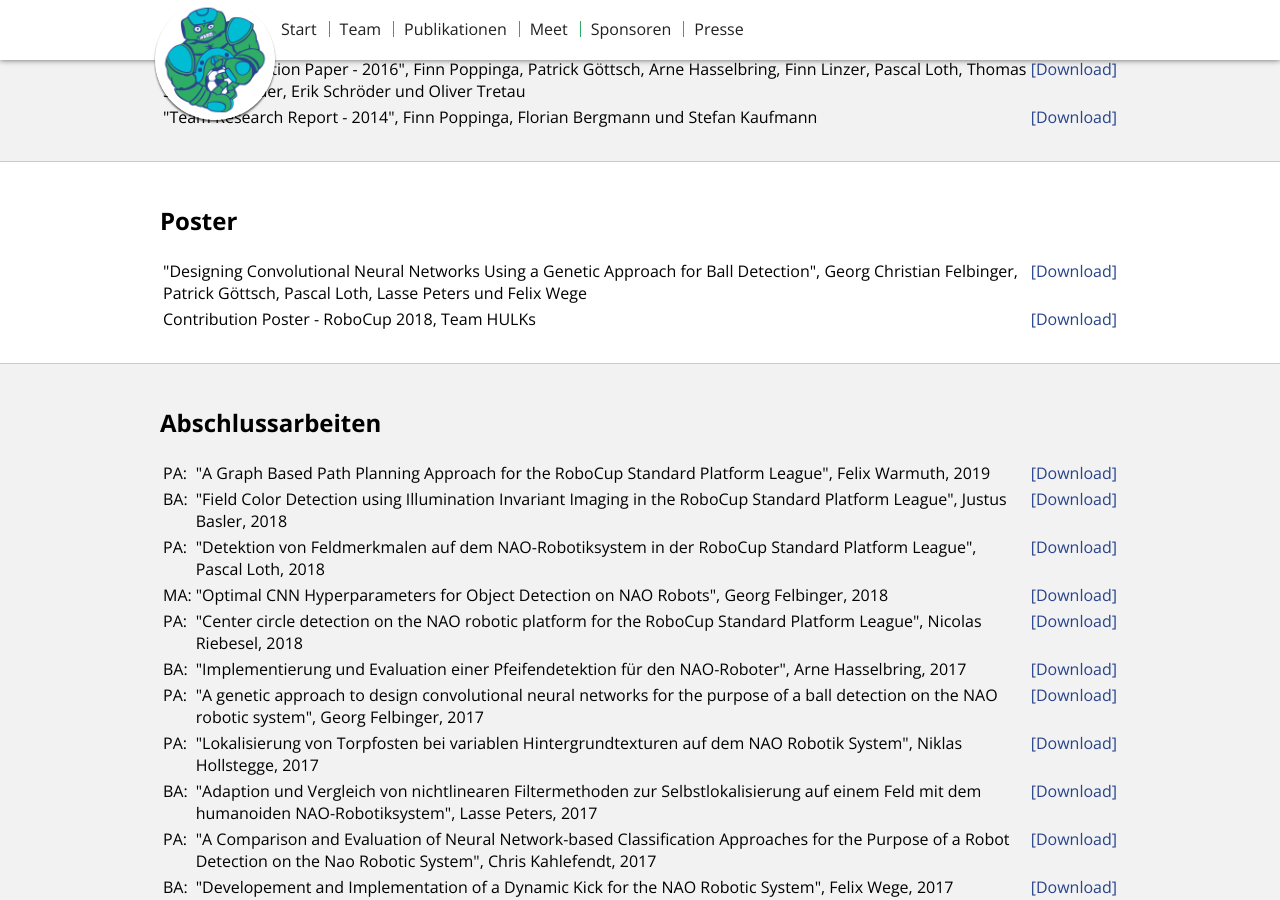
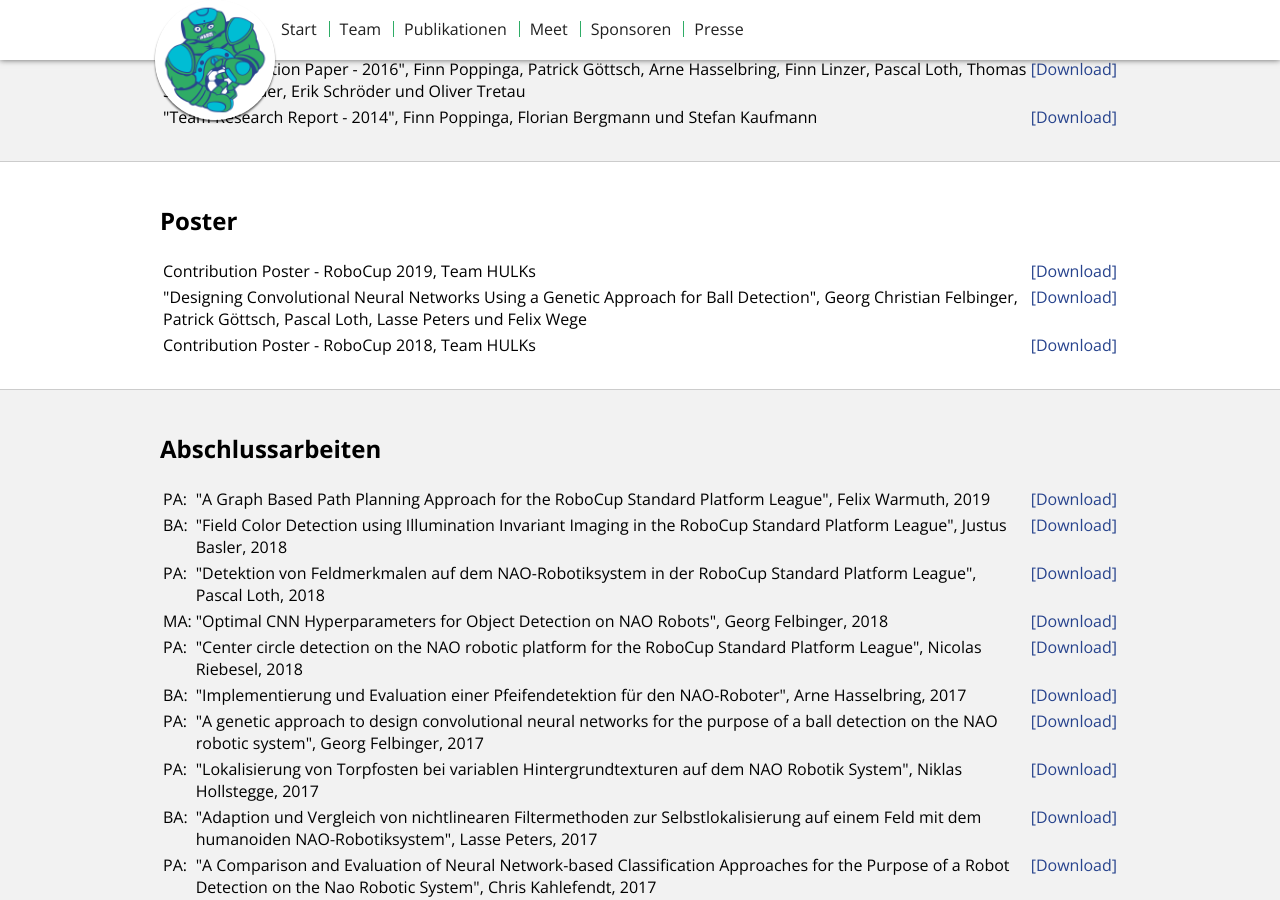
Before and after one commit to HULKs/hulks.github.io, a Jekyll site: the page built from publications/index.html, in a window 1280 px wide and 900 px high, scrolled down 607 px. Built offline with Jekyll 4.4.1, drawn with Linux system fonts in a browser that asks for light colours.

Commit message:
Add 2019 Contribution Poster

```diff
--- a/publications/index.html
+++ b/publications/index.html
@@ -57,6 +57,10 @@ title: Publikationen
   <div class="container">
     <h2>Poster</h2>
     <table>
+      <tr>
+        <td>Contribution Poster - RoboCup 2019, Team HULKs</td>
+        <td valign="top"><a href="{{site.path}}/_files/Poster_Contribution_Poster_RoboCup_2019.pdf" target="_blank">[Download]</a></td>
+      </tr>
       <tr>
         <td>"Designing Convolutional Neural Networks Using a Genetic Approach for Ball Detection", Georg Christian Felbinger, Patrick Göttsch, Pascal Loth, Lasse Peters und Felix Wege</td>
         <td valign="top"><a href="{{site.path}}/_files/Poster_Designing_Convolutional_Neural_Networks_Using_a_Genetic_Approach_for_Ball_Detection.pdf" target="_blank">[Download]</a></td>
```
Also changed, not shown: 1 other file.
